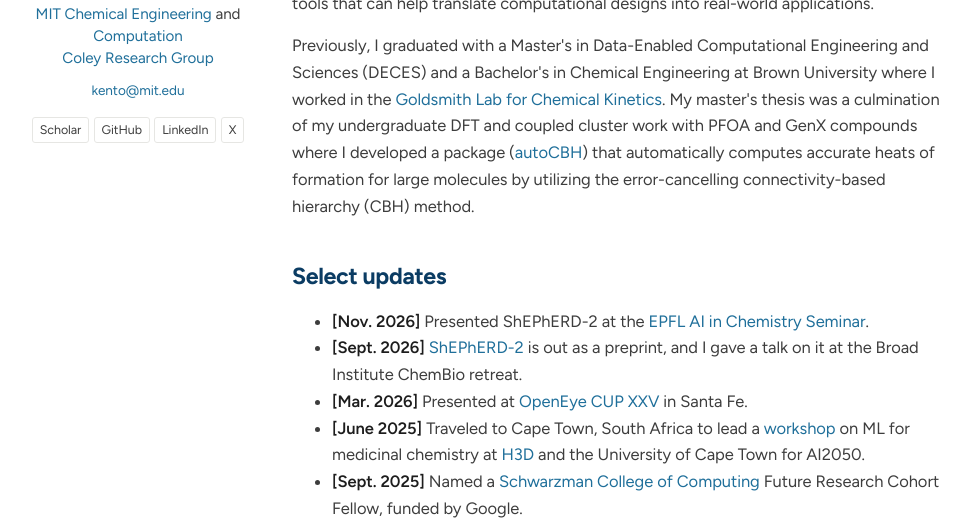
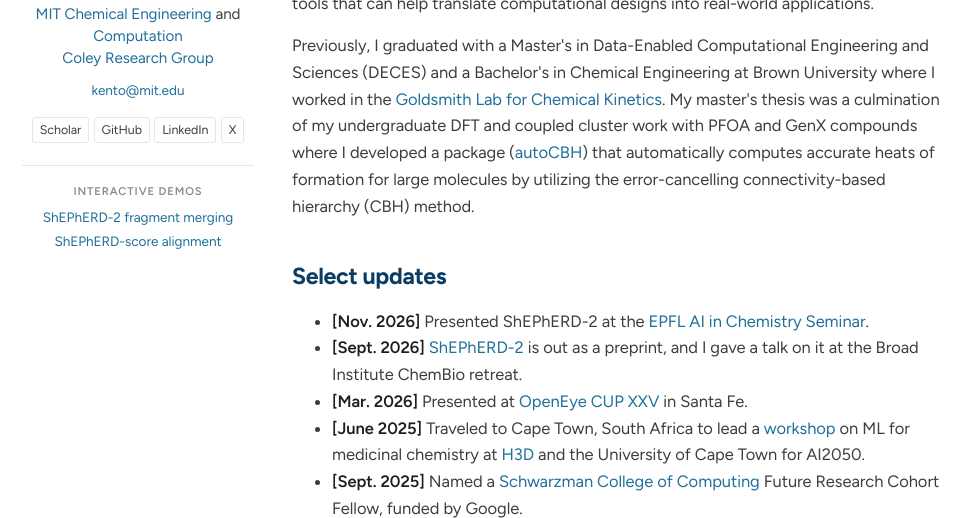
Before and after one commit to kentoabeywardane/kentoabeywardane.github.io, a plain HTML site: page index.html in a window 1280 px wide. Shown: the part 269-787 px from the top of the page, without its empty margins (158-1128 px from the left). Drawn offline with Linux system fonts and the light colour scheme.

Commit message:
Add interactive demo quick links to the sidebar
Claude-Session: https://claude.ai/code/session_01Q1pY8orXU6TFp48peP4SEa

```diff
--- a/assets/css/style.css
+++ b/assets/css/style.css
@@ -439,3 +439,13 @@ h3.sub { color: var(--accent); font-size: 1.1rem; margin: 2rem 0 .75rem; }
 /* A new section heading straight after a viewer (or its legend) needs room,
    so the next topic doesn't read as a caption for the pane above it. */
 .tv + h3, .tv-legend + h3 { margin-top: 2.6rem; }
+
+/* ============ sidebar demo quick links ============ */
+.profile-demos { margin-top: 1.4rem; padding-top: 1rem; border-top: 1px solid var(--rule); font-family: var(--sans); }
+.profile-demos-title { font-size: .7rem; font-weight: 600; letter-spacing: .08em; text-transform: uppercase; color: var(--muted); margin: 0 0 .5rem; }
+.profile-demos ul { list-style: none; padding: 0; margin: 0; }
+.profile-demos li { margin: 0 0 .35rem; font-size: .85rem; line-height: 1.35; }
+.profile-demos a[aria-current="page"] { color: var(--accent); font-weight: 600; }
+@media screen and (max-width: 960px) {
+  .profile-demos { max-width: 320px; margin-left: auto; margin-right: auto; }
+}
--- a/index.html
+++ b/index.html
@@ -31,6 +31,13 @@
       <a href="https://github.com/kentoabeywardane">GitHub</a>
       <a href="https://www.linkedin.com/in/kentoabeywardane/">LinkedIn</a>
       <a href="https://x.com/kabeywar">X</a>
+    </nav>
+    <nav class="profile-demos" aria-label="Interactive demos">
+      <p class="profile-demos-title">Interactive demos</p>
+      <ul>
+        <li><a href="shepherd2-trajectory.html">ShEPhERD-2 fragment merging</a></li>
+        <li><a href="shepherd-score-alignment.html">ShEPhERD-score alignment</a></li>
+      </ul>
     </nav>
   </header>
 
```
Also changed, not shown: shepherd-score-alignment.html (+7 -0 lines), shepherd2-trajectory.html (+7 -0 lines).
